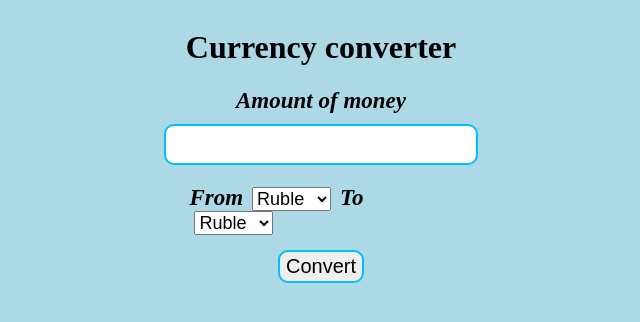
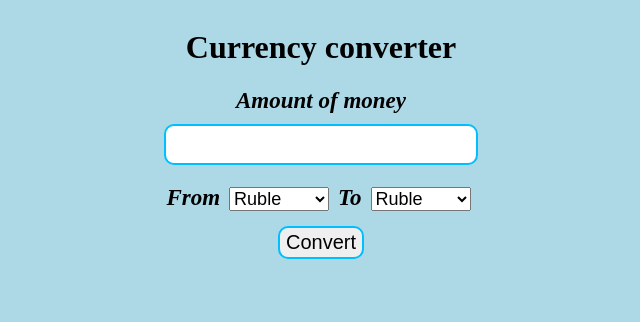
Before and after one commit to AdminTima/Currency-Converter, a Django app: page / in a window 1280 px wide. Shown: the top 322 px of the page, without its empty margins (319-959 px from the left). Run offline with Django 4.2, Linux system fonts and the light colour scheme.

Commit message:
Modifyed styles.

```diff
--- a/converter/static/styles/style.css
+++ b/converter/static/styles/style.css
@@ -47,7 +47,7 @@ label {
     margin: 10px 0;
 }
 select {
-    width: 30%;
+    width: 100px;
     font-size: 18px;
     margin: 0 5px;
 }
```
